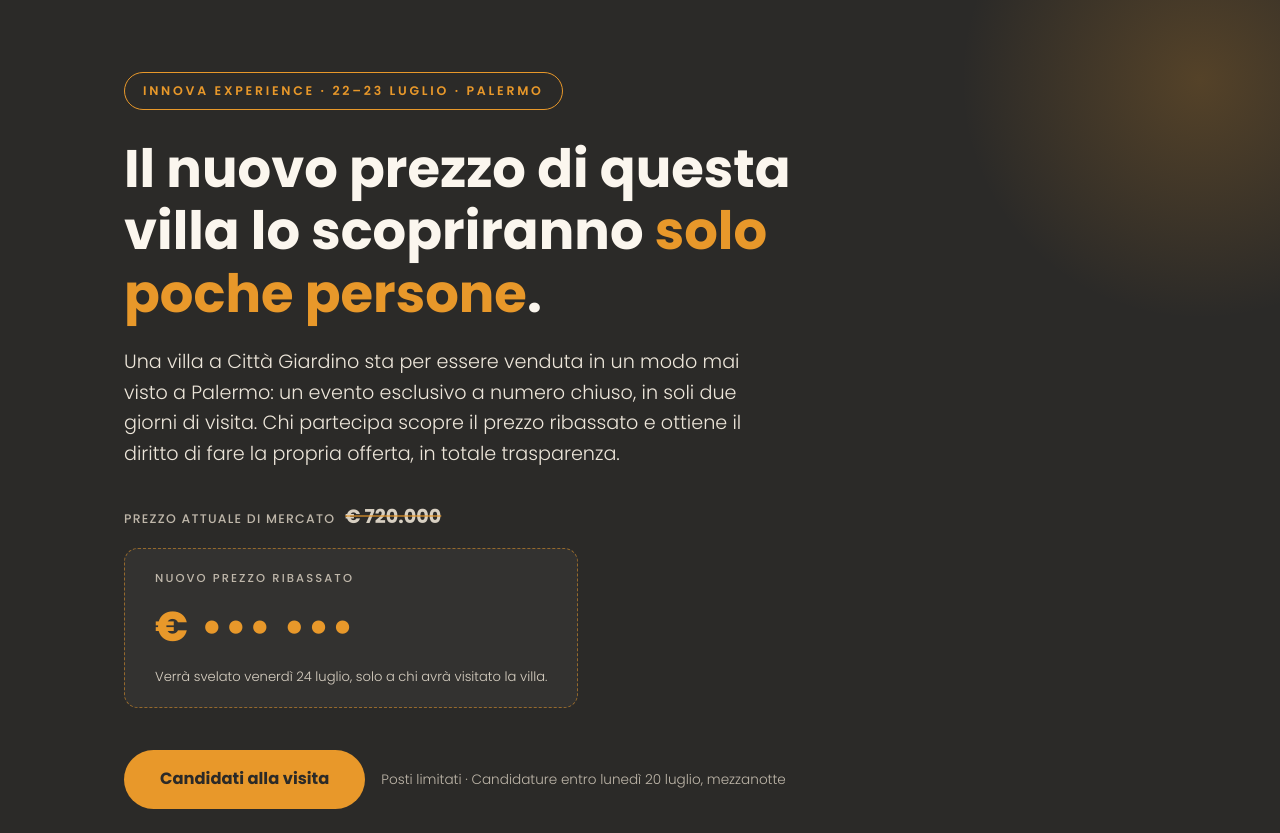
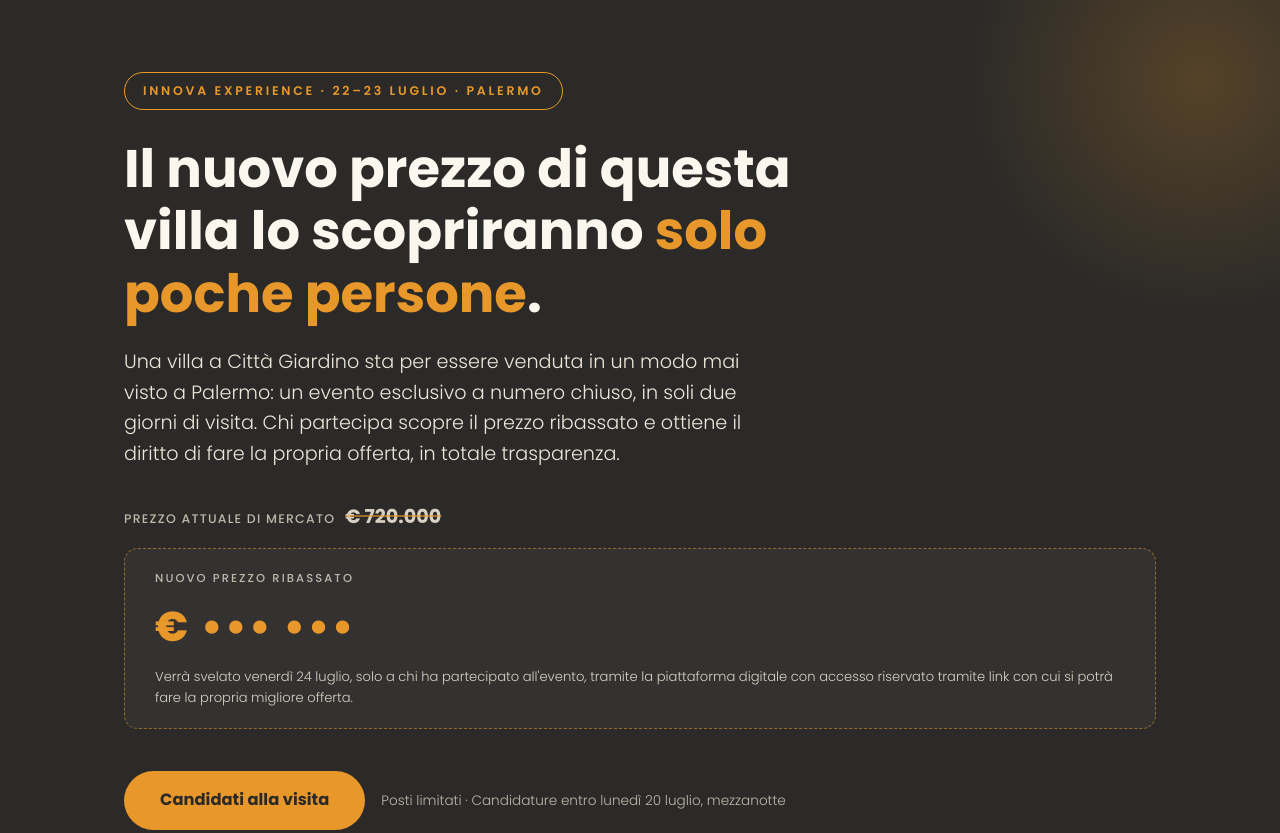
Before and after one commit to abombonati-web/innova-immobiliare-automazioni, a plain HTML site: page index.html in a window 1280 px wide. Shown: the top 833 px of the page. Drawn offline with Linux system fonts and the light colour scheme.

Commit message:
Aggiorna il testo di rivelazione del prezzo ribassato
Chiarisce che il prezzo verrà svelato solo a chi ha partecipato
all'evento, tramite la piattaforma digitale con accesso riservato
via link personale per fare la propria offerta.

```diff
--- a/index.html
+++ b/index.html
@@ -180,7 +180,7 @@ footer{background:#1F1E1C;color:#BFB7AA;padding:44px 0;font-size:.85rem;font-wei
     <div class="secret-price" aria-label="Prezzo riservato ai partecipanti">
       <span class="label">Nuovo prezzo ribassato</span>
       <span class="value">€ ••• •••</span>
-      <span class="note">Verrà svelato venerdì 24 luglio, solo a chi avrà visitato la villa.</span>
+      <span class="note">Verrà svelato venerdì 24 luglio, solo a chi ha partecipato all'evento, tramite la piattaforma digitale con accesso riservato tramite link con cui si potrà fare la propria migliore offerta.</span>
     </div>
 
     <div class="cta-row">
```
